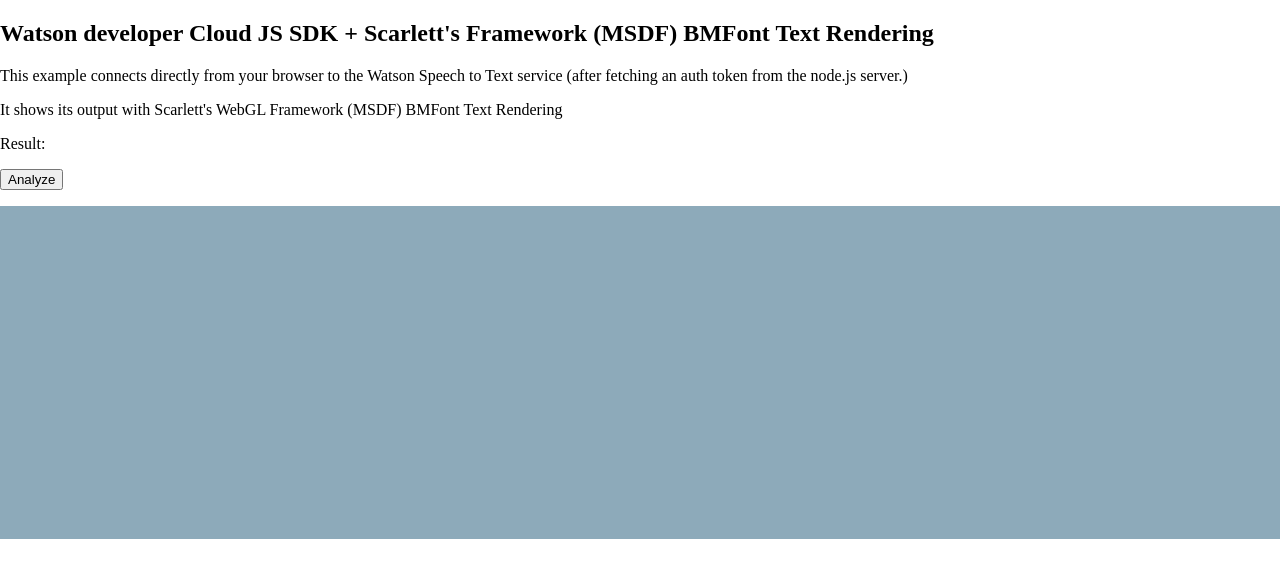
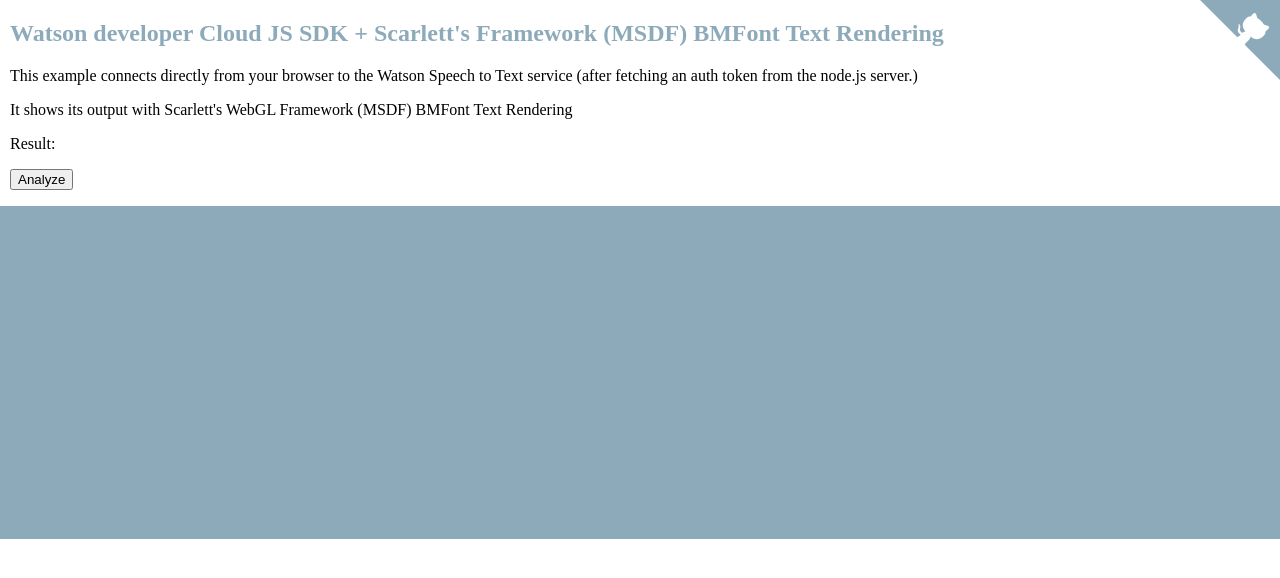
Before and after one commit to Apidcloud/scarlett-watson, a website built with webpack: page public/index.html in a window 1280 px wide. Built offline with nearby package versions, Linux system fonts and the light colour scheme; animation ran at ten frames a second.

Commit message:
style: add github link to main page

```diff
--- a/public/index.html
+++ b/public/index.html
@@ -12,18 +12,38 @@
     #canvas {
       width: 100%;
     }
+
+    h2 {
+      color: #8DAABAFF
+    }
+
+    .github-corner {
+      fill:#8DAABAFF;
+    }
+
+    #description {
+      margin-left: 10px;
+    }
   </style>
 </head>
 <body>
+  <a target="_blank" href="https://github.com/Apidcloud/scarlett-watson" class="github-corner" aria-label="View source on Github">
+    <svg width="80" height="80" viewBox="0 0 250 250" style="color:#fff; position: absolute; top: 0; border: 0; right: 0;" aria-hidden="true">
+      <path d="M0,0 L115,115 L130,115 L142,142 L250,250 L250,0 Z"></path>
+      <path d="M128.3,109.0 C113.8,99.7 119.0,89.6 119.0,89.6 C122.0,82.7 120.5,78.6 120.5,78.6 C119.2,72.0 123.4,76.3 123.4,76.3 C127.3,80.9 125.5,87.3 125.5,87.3 C122.9,97.6 130.6,101.9 134.4,103.2" fill="currentColor" style="transform-origin: 130px 106px;" class="octo-arm"></path>
+      <path d="M115.0,115.0 C114.9,115.1 118.7,116.5 119.8,115.4 L133.7,101.6 C136.9,99.2 139.9,98.4 142.2,98.6 C133.8,88.0 127.5,74.4 143.8,58.0 C148.5,53.4 154.0,51.2 159.7,51.0 C160.3,49.4 163.2,43.6 171.4,40.1 C171.4,40.1 176.1,42.5 178.8,56.2 C183.1,58.6 187.2,61.8 190.9,65.4 C194.5,69.0 197.7,73.2 200.1,77.6 C213.8,80.2 216.3,84.9 216.3,84.9 C212.7,93.1 206.9,96.0 205.4,96.6 C205.1,102.4 203.0,107.8 198.3,112.5 C181.9,128.9 168.3,122.5 157.7,114.1 C157.9,116.9 156.7,120.9 152.7,124.9 L141.0,136.5 C139.8,137.7 141.6,141.9 141.8,141.8 Z" fill="currentColor" class="octo-body"></path>
+    </svg>
+  </a>
 
+    <div id="description">
       <h2>Watson developer Cloud JS SDK + Scarlett's Framework (MSDF) BMFont Text Rendering</h2>
-
       <p>This example connects directly from your browser to the Watson Speech to Text service (after fetching an auth token from the node.js server.)</p>
       <p>It shows its output with Scarlett's WebGL Framework (MSDF) BMFont Text Rendering</p>
 
       <p>Result:</p>
       <pre><code id="output"></code></pre>
       <p><button id="analyze-btn">Analyze</button></p>
+    </div>
 
     <!-- canvas -->
     <canvas id="canvas"></canvas>
```
Lines whose indentation alone changed are shown as unchanged.
